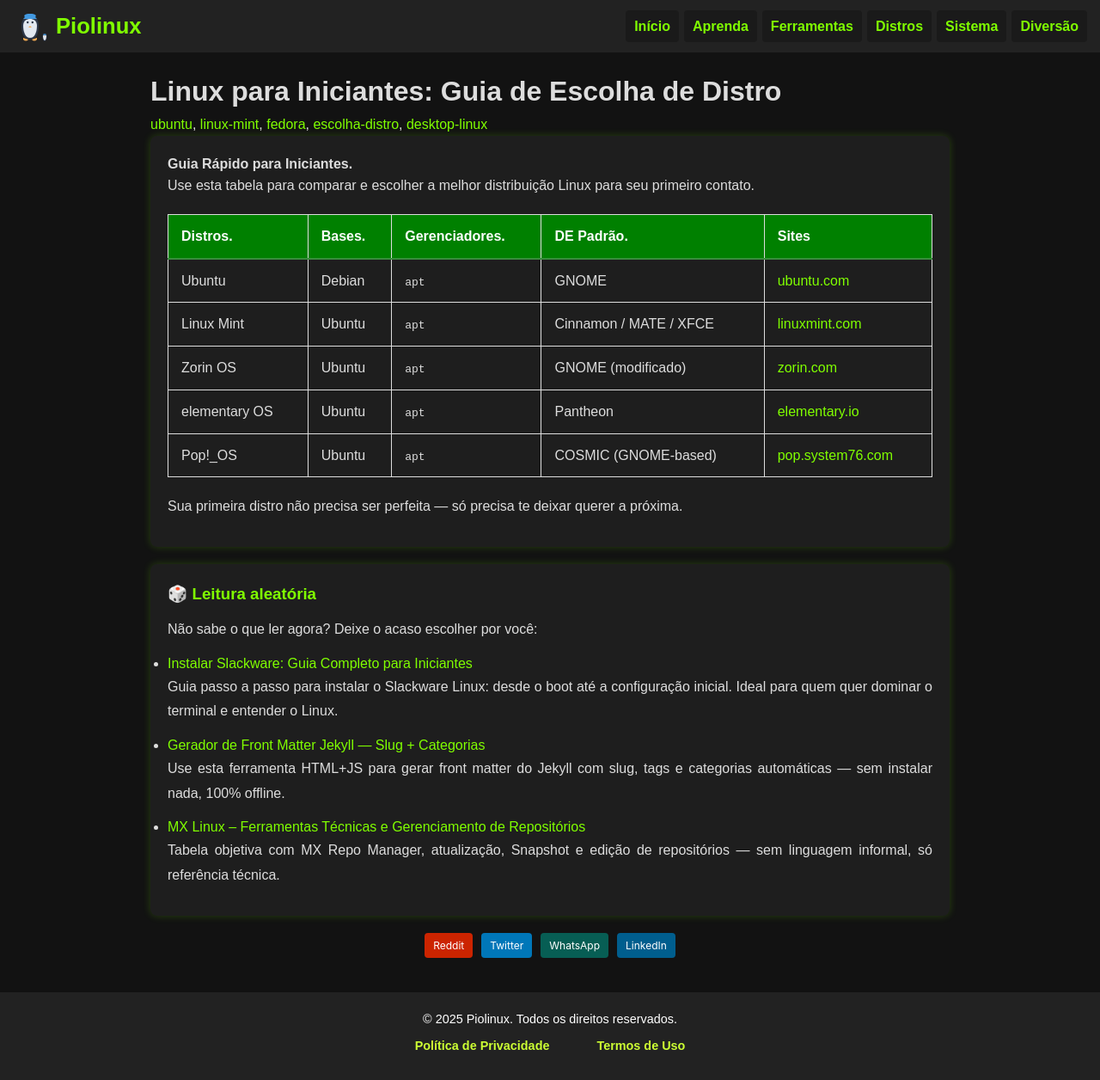
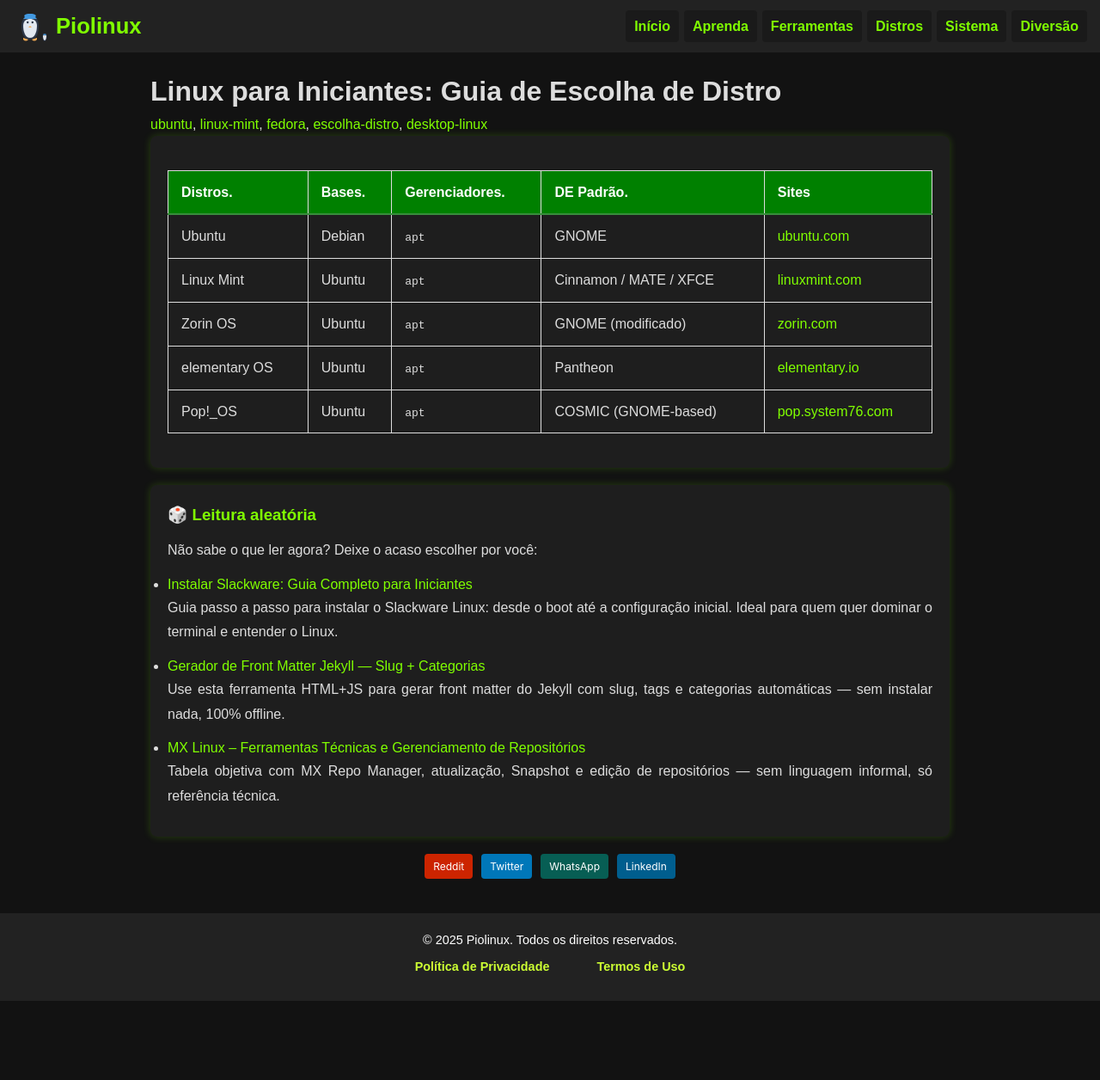
Before and after one commit to Piolinux/piolinux-site, a Jekyll site: the page built from _pages/_distros/distros-iniciante.md, in a window 1280 px wide. Shown: the whole page at 86% size. Built offline with Jekyll 4.4.1, drawn with Linux system fonts in a browser that asks for light colours; after the commit the page ends 1164 px from its top, so only the background shows below that.

Commit message:
Update distros-iniciante.md

```diff
--- a/_pages/_distros/distros-iniciante.md
+++ b/_pages/_distros/distros-iniciante.md
@@ -14,10 +14,7 @@ tags: [ubuntu, linux-mint, fedora, escolha-distro, desktop-linux]
 
 
 
-<div>
-  <strong> Guia Rápido para Iniciantes.</strong><br>
-  Use esta tabela para comparar e escolher a melhor distribuição Linux para seu primeiro contato.
-</div>
+
 
 
   <table class="evergreen-table">
@@ -70,9 +67,7 @@ tags: [ubuntu, linux-mint, fedora, escolha-distro, desktop-linux]
 </table>
 
 
-<p>
-  Sua primeira distro não precisa ser perfeita — só precisa te deixar querer a próxima.
-</p>
+
 
 
 
```
